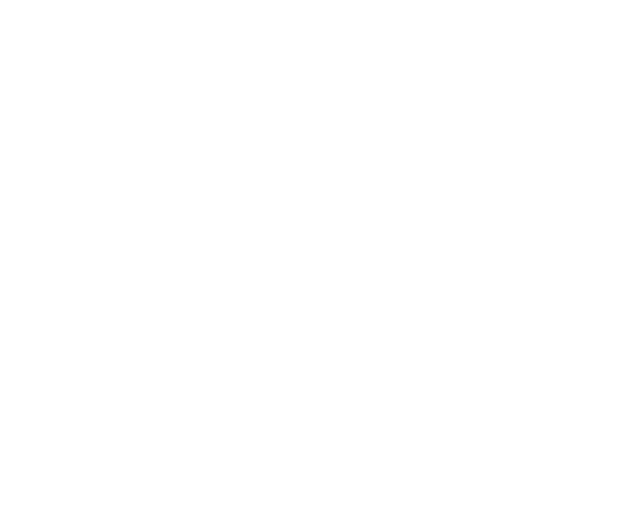
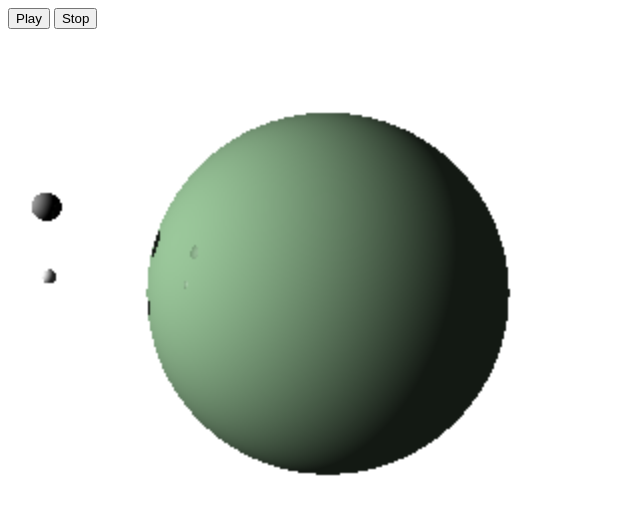
Before and after one commit to seismicIsaac/js-project-template, a website built with webpack: page index.html in a window 1280 px wide. Shown: the whole page, without its empty margins (0-640 px from the left). Built offline with nearby package versions, Linux system fonts and the light colour scheme.

Commit message:
Ray Tracer practice

```diff
--- a/index.html
+++ b/index.html
@@ -4,5 +4,9 @@
     </head>
     <body>
         <script type="text/javascript" src="./bin/bundle.js" charset="utf-8"></script>
+        <button id="play">Play</button>
+        <button id="stop">Stop</button>
+        <p></p>
+        <canvas id="c"></canvas>
     </body>
 </html>
--- a/src/entry.js
+++ b/src/entry.js
@@ -1 +1,210 @@
-document.write('It works I promise');
+const Vector = require('./vector.js');
+document.write('It works I promise you');
+var data;
+var context;
+var width;
+var height;
+var scene = {};
+
+window.onload = function() {
+  var c = document.getElementById('c');
+  width = 640 * .5;
+  height = 480 * .5;
+
+  c.width = width;
+  c.height = height;
+  c.style.cssText = 'width:' + (width * 2) + 'px;height:' + (height * 2 ) + 'px';
+  context = c.getContext('2d');
+  data = context.getImageData(0, 0, width, height);
+  scene.camera = {
+    point: {x: 0, y: 1.8, z: 10},
+    fieldOfView: 45,
+    vector: {x: 0, y: 3, z: 0}
+  };
+  scene.lights = [{x: -30, y: -10, z: 20}];
+  scene.objects = [
+    {
+      type: 'sphere',
+      point: {x: 0, y: 3.5, z: -3},
+      color: {x: 155, y: 200, z: 155},
+      specular: 0.2,
+      lambert: 0.7,
+      ambient: 0.1,
+      radius: 3
+    },
+    {
+      type: 'sphere',
+      point: {x: -4, y: 2, z: -1},
+      color: {x: 155, y: 155, z: 155},
+      specular: 0.1,
+      lambert: 0.9,
+      ambient: 0.0,
+      radius: 0.2
+    },
+    {
+      type: 'sphere',
+      point: {x: -4, y: 3, z: -1},
+      color: {x: 255, y: 255, z: 255},
+      specular: 0.2,
+      lambert: 0.7,
+      ambient: 0.1,
+      radius: 0.1
+    }
+  ];
+  render(scene);
+  document.getElementById('play').onclick = play;
+  document.getElementById('stop').onclick = stop;
+}
+
+function render(scene) {
+  var camera = scene.camera;
+  var objects = scene.objects;
+  var lights = scene.lights;
+  var eyeVector = Vector.unitVector(Vector.subtract(camera.vector, camera.point));
+  var vpRight = Vector.unitVector(Vector.crossProduct(eyeVector, Vector.UP));
+  var vpUp = Vector.unitVector(Vector.crossProduct(vpRight, eyeVector));
+  var fovRadians = Math.PI * (camera.fieldOfView / 2) / 180;
+  var heightWidthRatio = height / width;
+  var halfWidth = Math.tan(fovRadians);
+  var halfHeight = heightWidthRatio * halfWidth;
+  var cameraWidth = halfWidth * 2;
+  var cameraHeight = halfHeight * 2;
+  var pixelWidth = cameraWidth / (width - 1);
+  var pixelHeight = cameraHeight / (height - 1);
+
+  var index;
+  var color;
+  var ray = { point: camera.point};
+  for (var x = 0; x < width; x++) {
+    for (var y = 0; y < height; y++) {
+      var xcomp = Vector.scale(vpRight, (x * pixelWidth) - halfWidth);
+      var ycomp = Vector.scale(vpUp, (y * pixelHeight) - halfHeight);
+      ray.vector = Vector.unitVector(Vector.add3(eyeVector, xcomp, ycomp));
+      color = trace(ray, scene, 0);
+      index = (x * 4) + (y * width * 4);
+      data.data[index + 0] = color.x;
+      data.data[index + 1] = color.y;
+      data.data[index + 2] = color.z;
+      data.data[index + 3] = 255;
+    }
+  }
+  context.putImageData(data, 0, 0);
+}
+
+function trace(ray, scene, depth) {
+  if (depth > 3) return;
+
+  var distObject = intersectScene(ray, scene);
+
+  if (distObject[0] === Infinity) {
+    return Vector.WHITE;
+  }
+
+  var dist = distObject[0];
+  var object = distObject[1];
+
+  var pointAtTime = Vector.add(ray.point, Vector.scale(ray.vector, dist));
+
+  return surface(ray, scene, object, pointAtTime, sphereNormal(object, pointAtTime), depth);
+}
+
+function intersectScene(ray, scene) {
+  var closest = [Infinity, null];
+
+  for (var i = 0; i < scene.objects.length; i++) {
+    var object = scene.objects[i];
+    var dist = sphereIntersection(object, ray);
+
+    if (dist !== undefined && dist < closest[0]) {
+      closest = [dist, object];
+    }
+  }
+  return closest;
+}
+
+function sphereIntersection(sphere, ray) {
+  var eyeToCenter = Vector.subtract(sphere.point, ray.point);
+  var v = Vector.dotProduct(eyeToCenter, ray.vector);
+  var eoDot = Vector.dotProduct(eyeToCenter, eyeToCenter);
+  var discriminant = (sphere.radius * sphere.radius) - eoDot + (v * v);
+
+  if (discriminant < 0) {
+    return;
+  } else {
+    return v - Math.sqrt(discriminant);
+  }
+}
+
+function sphereNormal(sphere, pos) {
+  return Vector.unitVector(Vector.subtract(pos, sphere.point));
+}
+
+function surface(ray, scene, object, pointAtTime, normal, depth) {
+  var b = object.color;
+  var c = Vector.ZERO;
+  var lambertAmount = 0;
+
+  if (object.lambert) {
+    for (var i = 0; i < scene.lights.length; i++) {
+      var lightPoint = scene.lights[0];
+
+      if (!isLightVisible(pointAtTime, scene, lightPoint)) {
+        continue;
+      }
+      var contribution = Vector.dotProduct(Vector.unitVector(Vector.subtract(lightPoint, pointAtTime)), normal);
+      if (contribution > 0) lambertAmount += contribution;
+    }
+  }
+
+  if (object.specular) {
+    var reflectedRay = {
+      point: pointAtTime,
+      vector: Vector.reflectThrough(ray.vector, normal)
+    };
+    var reflectedColor = trace(reflectedRay, scene, ++depth);
+    if (reflectedColor) {
+      c = Vector.add(c, Vector.scale(reflectedColor, object.specular));
+    }
+    lambertAmount = Math.min(1, lambertAmount);
+    return Vector.add3(c,
+          Vector.scale(b, lambertAmount * object.lambert),
+          Vector.scale(b, object.ambient));
+  }
+}
+
+function isLightVisible(pt, scene, light) {
+  var distObject = intersectScene({
+    point: pt,
+    vector: Vector.unitVector(Vector.subtract(pt, light))
+  }, scene);
+  return distObject[0] > -0.005;
+}
+
+var planet1 = 0;
+var planet2 = 0;
+
+function tick() {
+  planet1 += 0.1;
+  planet2 += 0.2;
+
+  scene.objects[1].point.x = Math.sin(planet1) * 3.5;
+  scene.objects[1].point.z = -3 + (Math.cos(planet1) * 3.5);
+  scene.objects[2].point.x = Math.sin(planet2) * 4;
+  scene.objects[2].point.z = -3 + (Math.cos(planet2) * 4);
+
+  render(scene);
+  if (playing) {
+    setTimeout(tick, 10);
+  }
+}
+
+var playing = false;
+
+function play() {
+  playing = true;
+  tick();
+}
+
+function stop() {
+  playing = false;
+}
--- /dev/null
+++ b/src/vector.js
@@ -0,0 +1,106 @@
+// # Vector Operations
+//
+// These are general-purpose functions that deal with vectors - in this case,
+// three-dimensional vectors represented as objects in the form
+//
+//     { x, y, z }
+//
+// Since we're not using traditional object oriented techniques, these
+// functions take and return that sort of logic-less object, so you'll see
+// `add(a, b)` rather than `a.add(b)`.
+var Vector = {};
+
+// # Constants
+Vector.UP = { x: 0, y: 1, z: 0 };
+Vector.ZERO = { x: 0, y: 0, z: 0 };
+Vector.WHITE = { x: 255, y: 255, z: 255 };
+Vector.ZEROcp = function() {
+    return { x: 0, y: 0, z: 0 };
+};
+
+// # Operations
+//
+// ## [Dot Product](https://en.wikipedia.org/wiki/Dot_product)
+// is different than the rest of these since it takes two vectors but
+// returns a single number value.
+Vector.dotProduct = function(a, b) {
+    return (a.x * b.x) + (a.y * b.y) + (a.z * b.z);
+};
+
+// ## [Cross Product](https://en.wikipedia.org/wiki/Cross_product)
+//
+// generates a new vector that's perpendicular to both of the vectors
+// given.
+Vector.crossProduct = function(a, b) {
+    return {
+        x: (a.y * b.z) - (a.z * b.y),
+        y: (a.z * b.x) - (a.x * b.z),
+        z: (a.x * b.y) - (a.y * b.x)
+    };
+};
+
+// Enlongate or shrink a vector by a factor of `t`
+Vector.scale = function(a, t) {
+    return {
+        x: a.x * t,
+        y: a.y * t,
+        z: a.z * t
+    };
+};
+
+// ## [Unit Vector](http://en.wikipedia.org/wiki/Unit_vector)
+//
+// Turn any vector into a vector that has a magnitude of 1.
+//
+// If you consider that a [unit sphere](http://en.wikipedia.org/wiki/Unit_sphere)
+// is a sphere with a radius of 1, a unit vector is like a vector from the
+// center point (0, 0, 0) to any point on its surface.
+Vector.unitVector = function(a) {
+    return Vector.scale(a, 1 / Vector.length(a));
+};
+
+// Add two vectors to each other, by simply combining each
+// of their components
+Vector.add = function(a, b) {
+    return {
+        x: a.x + b.x,
+        y: a.y + b.y,
+        z: a.z + b.z
+    };
+};
+
+// A version of `add` that adds three vectors at the same time. While
+// it's possible to write a clever version of `Vector.add` that takes
+// any number of arguments, it's not fast, so we're keeping it simple and
+// just making two versions.
+Vector.add3 = function(a, b, c) {
+    return {
+        x: a.x + b.x + c.x,
+        y: a.y + b.y + c.y,
+        z: a.z + b.z + c.z
+    };
+};
+
+// Subtract one vector from another, by subtracting each component
+Vector.subtract = function(a, b) {
+    return {
+        x: a.x - b.x,
+        y: a.y - b.y,
+        z: a.z - b.z
+    };
+};
+
+// Length, or magnitude, measured by [Euclidean norm](https://en.wikipedia.org/wiki/Euclidean_vector#Length)
+Vector.length = function(a) {
+    return Math.sqrt(Vector.dotProduct(a, a));
+};
+
+// Given a vector `a`, which is a point in space, and a `normal`, which is
+// the angle the point hits a surface, returna  new vector that is reflect
+// off of that surface
+Vector.reflectThrough = function(a, normal) {
+    var d = Vector.scale(normal, Vector.dotProduct(a, normal));
+    return Vector.subtract(Vector.scale(d, 2), a);
+};
+
+module.exports = Vector;
```
